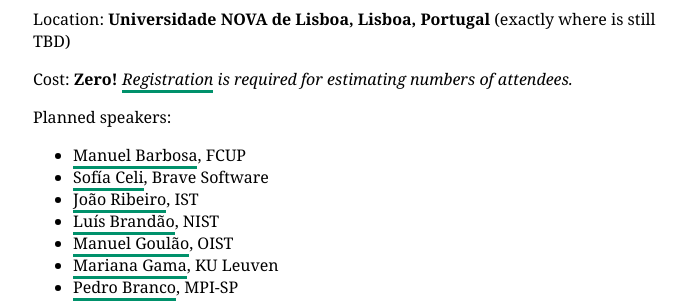
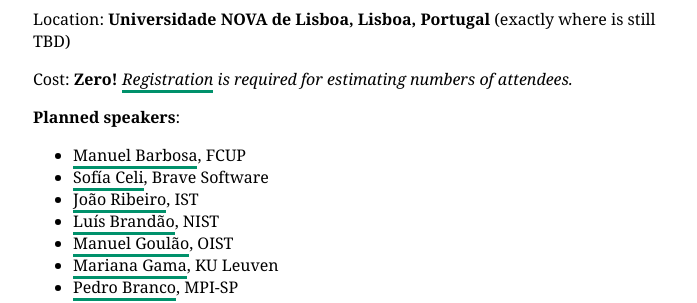
Before and after one commit to cryptoday-pt/cryptoday-pt.github.io, a Jekyll site: the page built from index.html, in a window 1280 px wide. Shown: the part 284-587 px from the top of the page, without its empty margins (291-988 px from the left). Built offline with Jekyll 4.4.1, drawn with Linux system fonts in a browser that asks for light colours; the list of posts is cut into pages by our own code.

Commit message:
add bold

```diff
--- a/index.html
+++ b/index.html
@@ -14,7 +14,7 @@
     Cost: <b>Zero!</b> <i><a href="https://cryptoday.pt/registration/">Registration</a> is required for estimating numbers of attendees.</i>
 </p>
 <p>
-    Planned speakers:
+    <b>Planned speakers</b>:
     <ul>
         <li><a href="https://www.dcc.fc.up.pt/~mbb/">Manuel Barbosa</a>, FCUP</li>
         <li><a href="https://sofiaceli.com/">Sofía Celi</a>, Brave Software</li>
```
